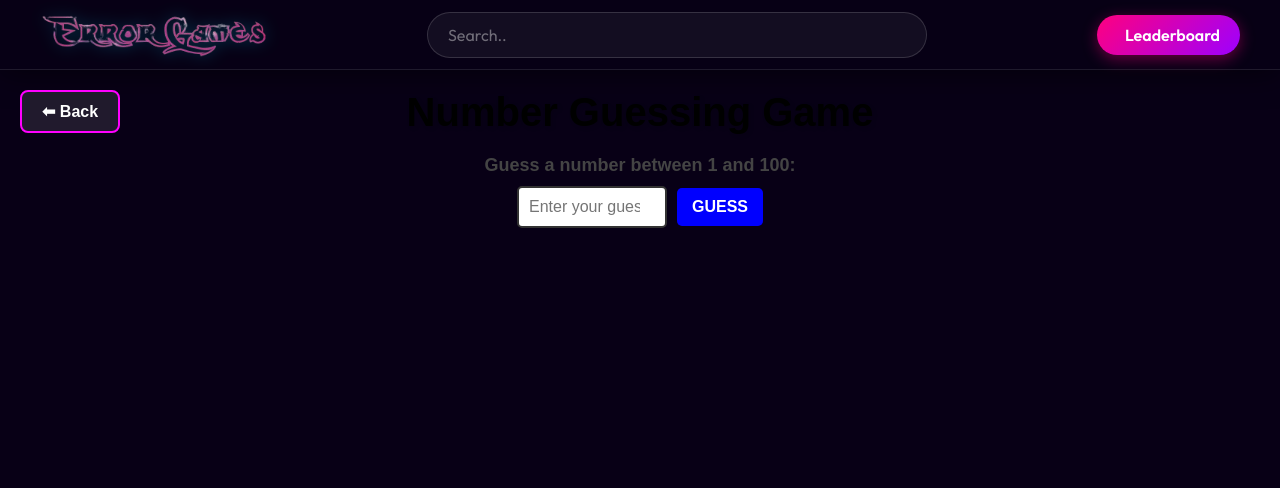
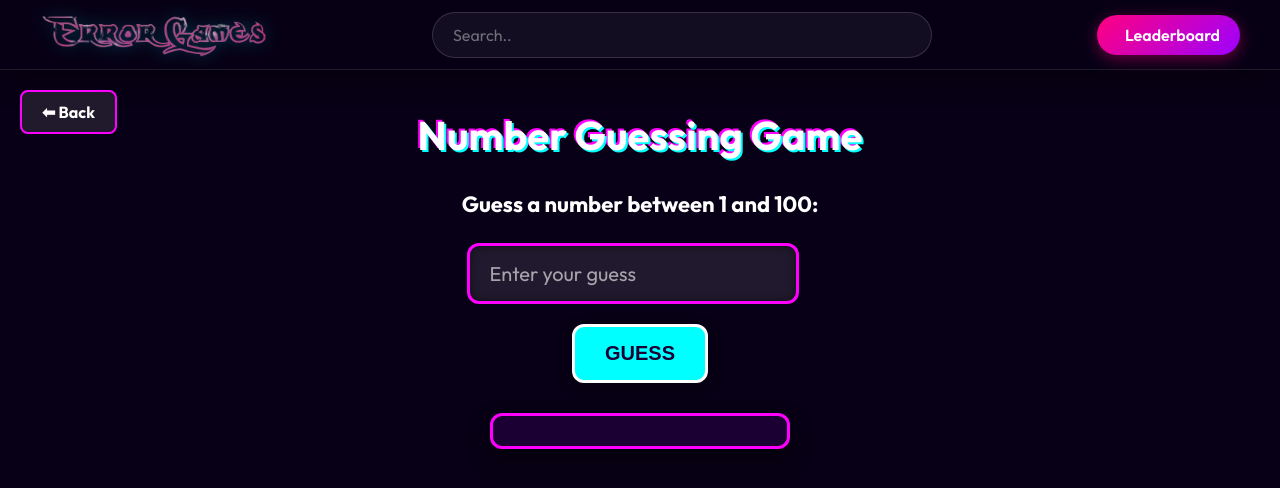
Before and after one commit to errorplayzz/error-games, a React (Vite) app: page /NumberGuessingGame in a window 1280 px wide. Shown: the top 488 px of the page. Built offline with nearby package versions, Linux system fonts and the light colour scheme.

Commit message:
style: neon UI for Number Guessing Game

```diff
--- a/src/game-lounge/Number Guessing-Game/Number Guessing-Game.css
+++ b/src/game-lounge/Number Guessing-Game/Number Guessing-Game.css
@@ -1,42 +1,83 @@
+/* Number Guessing-Game.css */
+
 .number-guessing-game {
   text-align: center;
-    font-family: Arial, sans-serif;
-    padding: 20px;
+  font-family: 'Outfit', sans-serif;
+  padding: 5vh 20px;
+  display: flex;
+  flex-direction: column;
+  align-items: center;
 }
 
-  h1 {
-    color: black;
+.number-guessing-game h1 {
+  color: #ffffff;
+  font-size: 40px;
+  margin-bottom: 20px;
+  text-shadow: 2px 2px 0px #00ffff, -2px -2px 0px #ff00ff;
 }
 
-  p {
-    font-size: 18px;
+.number-guessing-game p {
+  font-size: 22px;
+  color: white;
+  margin-bottom: 25px;
 }
 
-  input {
-    padding: 10px;
-    font-size: 16px;
-    width: 150px;
-    margin-right: 10px;
-    border: 2px solid #333;
-    border-radius: 5px;
+.number-guessing-game input {
+  padding: 15px 20px;
+  font-size: 20px;
+  border-radius: 12px;
+  border: 3px solid #ff00ff;
+  background-color: rgba(255, 255, 255, 0.1);
+  color: white;
+  margin-right: 15px;
+  margin-bottom: 20px;
+  outline: none;
+  transition: 0.3s;
+  box-shadow: inset 0 0 10px rgba(0,0,0,0.5);
+  font-family: 'Outfit', sans-serif;
 }
 
-  button {
-    padding: 10px 15px;
-    font-size: 16px;
-    background-color: blue;
-    color: white;
-    border: none;
-    cursor: pointer;
-    border-radius: 5px;
+.number-guessing-game input::placeholder {
+  color: rgba(255, 255, 255, 0.6);
 }
 
-  button:hover {
-    background-color: darkblue;
+.number-guessing-game input:focus {
+  border-color: #00ffff;
+  box-shadow: 0 0 15px rgba(0, 255, 255, 0.5);
+}
+
+.number-guessing-game button {
+  padding: 15px 30px;
+  font-size: 20px;
+  font-weight: bold;
+  background-color: #00ffff;
+  color: #1a0033;
+  border: 3px solid white;
+  cursor: pointer;
+  border-radius: 12px;
+  transition: 0.3s;
+  box-shadow: 0 5px 15px rgba(0,0,0,0.3);
+  margin-bottom: 20px;
+}
+
+.number-guessing-game button:hover {
+  background-color: #ff00ff;
+  color: white;
+  border-color: #1a0033;
+  transform: translateY(-3px);
+  box-shadow: 0 10px 20px rgba(255, 0, 255, 0.4);
 }
 
 .message {
-    font-size: 18px;
+  font-size: 24px !important;
   font-weight: bold;
+  color: #00ffff !important;
+  text-shadow: 0 0 10px #00ffff;
   margin-top: 10px;
+  padding: 15px 30px;
+  background-color: #1a0033;
+  border: 3px solid #ff00ff;
+  border-radius: 12px;
+  min-width: 300px;
+  box-shadow: 0 10px 20px rgba(0,0,0,0.5);
 }
```
Lines whose indentation alone changed are shown as unchanged.
